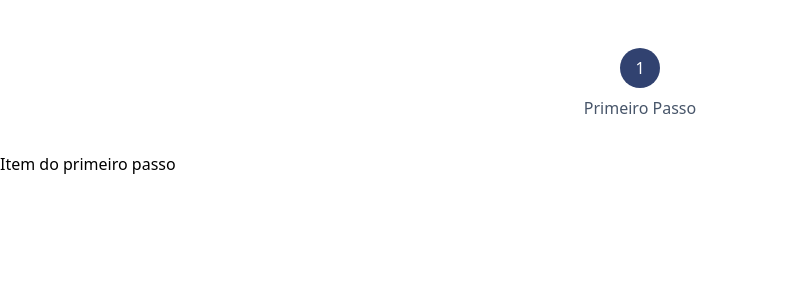
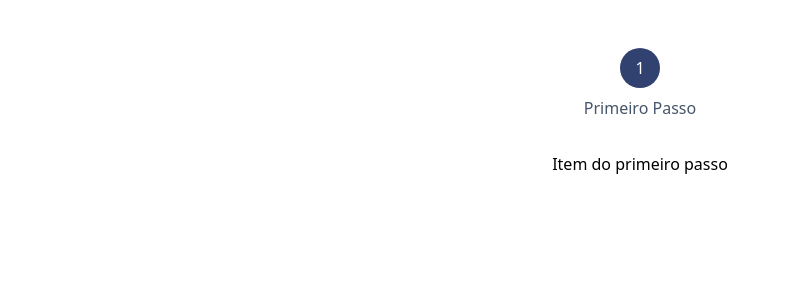
Before and after one commit to soares-grs/vue-step-wizard, a Vue app: page / in a window 1280 px wide. Shown: the top 300 px of the page, without its empty margins (0-789 px from the left). Built offline with nearby package versions, Linux system fonts and the light colour scheme; the HTML template or start-up script is replaced by a standard one.

Commit message:
style(project): ícone alterado e conteúdo de um step centralizado
Foi escolhido um ícone de "mago" para combinar com o nome do projeto, além disso para melhor
exibição dos conteúdos dos steps foi colocado  todo o conteúdo pré centralizado

```diff
--- a/index.html
+++ b/index.html
@@ -2,7 +2,7 @@
 <html lang="en">
   <head>
     <meta charset="UTF-8" />
-    <link rel="icon" type="image/svg+xml" href="/vite.svg" />
+    <link rel="icon" type="image/svg+xml" href="/src/assets/mage.svg" />
     <meta name="viewport" content="width=device-width, initial-scale=1.0" />
     <title>Vue Step Wizard</title>
   </head>
--- a/src/components/Steps/Step/Step.vue
+++ b/src/components/Steps/Step/Step.vue
@@ -14,7 +14,7 @@ const isSelected = computed(() => {
 </script>
 
 <template>
-  <div v-show="isSelected">
+  <div class="flex justify-center" v-show="isSelected">
     <slot />
   </div>
 </template>
```
Also changed, not shown: src/assets/mage.svg (added).
